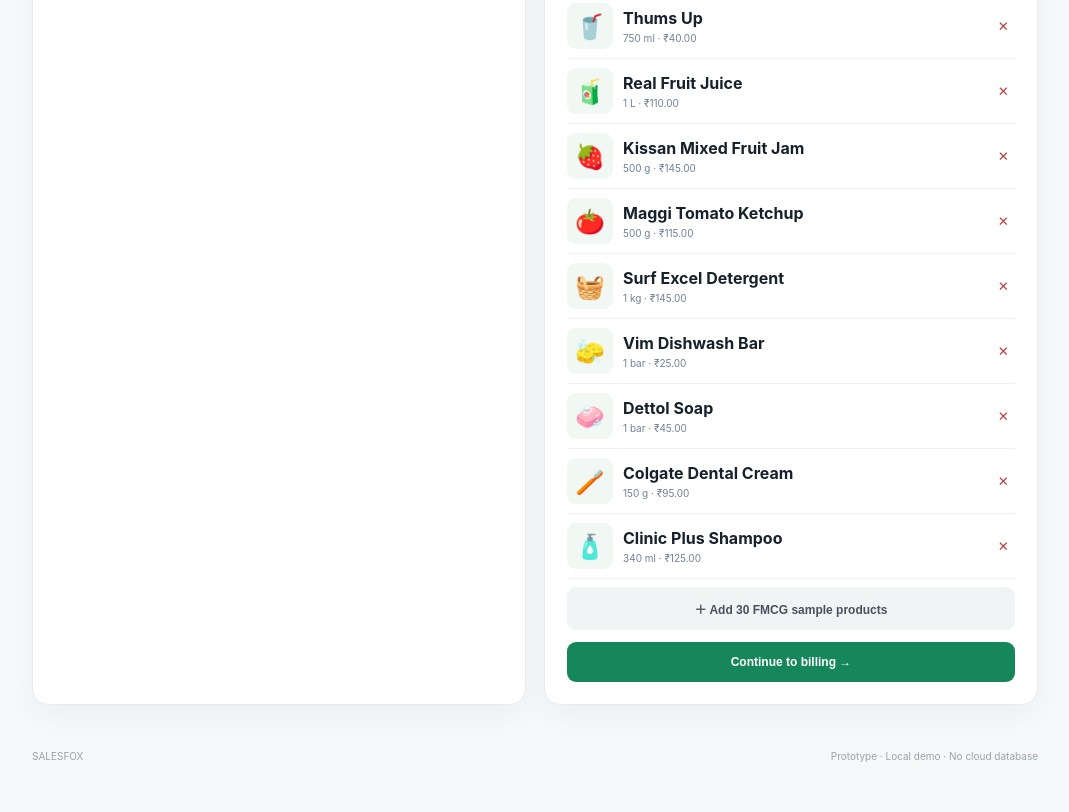
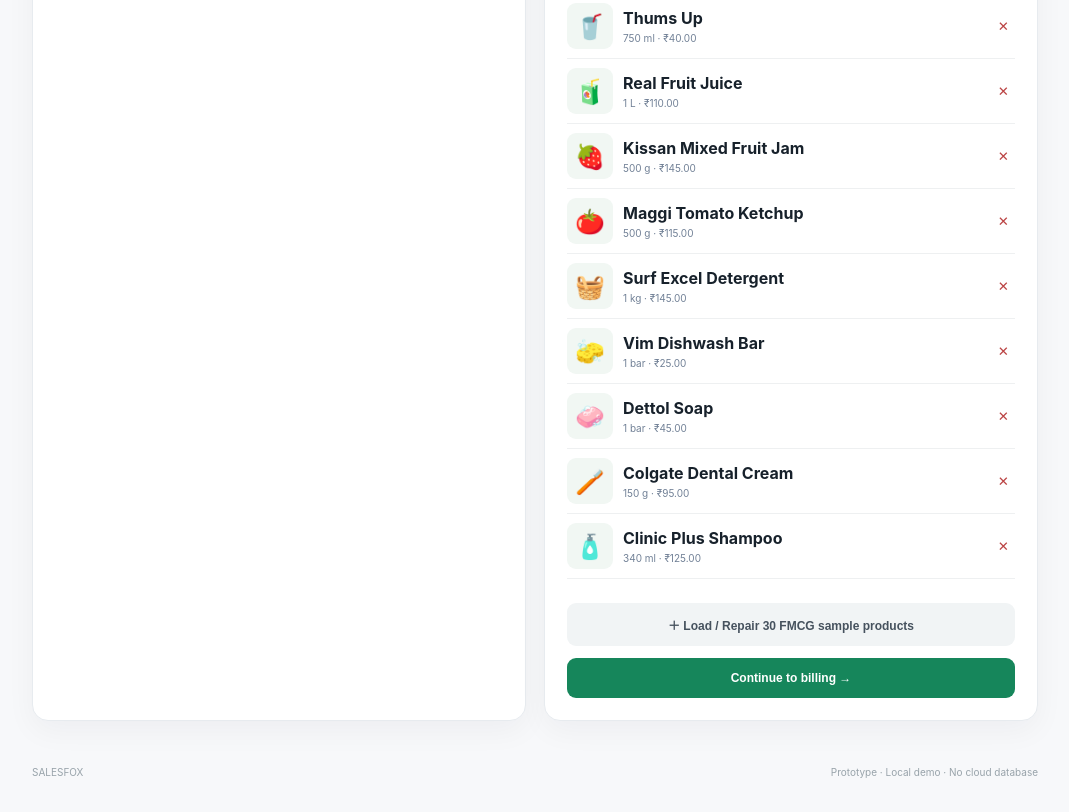
Before and after one commit to vibhvesh/SalesFox, a plain HTML site: page index.html in a window 1280 px wide. Shown: the part 2159-2971 px from the top of the page, without its empty margins (105-1174 px from the left). Drawn offline with Linux system fonts and the light colour scheme.

Commit message:
Add visible catalogue load status and refresh static asset cache

```diff
--- a/index.html
+++ b/index.html
@@ -1,11 +1,11 @@
 <!doctype html>
-<html lang="en"><head><meta charset="utf-8"><meta name="viewport" content="width=device-width,initial-scale=1"><meta name="theme-color" content="#f7f8fa"><title>SalesFox — Voice-first retail billing</title><link rel="stylesheet" href="style.css"></head>
+<html lang="en"><head><meta charset="utf-8"><meta name="viewport" content="width=device-width,initial-scale=1"><meta name="theme-color" content="#f7f8fa"><title>SalesFox — Voice-first retail billing</title><link rel="stylesheet" href="style.css?v=20261120-2"></head>
 <body>
 <header><div class="brand"><span class="logo">S</span><div><b>SalesFox</b><small>Simple voice billing</small></div></div><span class="saved">● Saved on this device</span></header>
 <main><section class="hero"><p class="eyebrow">YOUR SHOP, MADE SIMPLE</p><h1>Speak. Add. Bill.</h1><p>Add your products once. Then speak naturally to build a bill.</p></section>
 <section id="productsScreen"><section class="discovery"><div class="discovery-copy"><span class="eyebrow">SALESFOX PRACTICE ARENA</span><h2>Learn products. Speak confidently.</h2><p>Practice product names with quick picture challenges and earn your score.</p><button id="launchTraining" class="challenge-button">🎯 Play product challenge</button></div><div class="discovery-art">🏆<small>30 PRODUCT CHALLENGE</small></div></section><section class="top-products panel"><div class="top-products-head"><div><h2>⭐ Top 10 products</h2><p>Your most-used products appear here.</p></div><span class="live-pill">QUICK LIST</span></div><div id="homeTopProducts" class="home-top-products"></div></section><div class="heading"><div><h2>Add your products</h2><p>Take a photo and enter product details.</p></div><b id="count">0 / 30 added</b></div><div class="columns">
 <form id="productForm" class="panel"><h3>＋ New product</h3><label class="photo" for="photo"><input id="photo" type="file" accept="image/*" capture="environment" required><span id="photoText">📷 Take product photo</span><img id="preview" hidden></label><label>Product name<input id="name" required placeholder="e.g. Tata Salt"></label><div class="two"><label>Size / unit<input id="unit" placeholder="1 kg"></label><label>Selling price (₹)<input id="price" type="number" min="0.01" step="0.01" required placeholder="28"></label></div><button class="primary">Save product →</button><small class="note">Photos and products stay in this browser. Add up to 30 products.</small></form>
-<div class="panel"><h3>Your catalogue</h3><div id="catalogue" class="catalogue"><p class="empty">Your saved products will appear here.</p></div><button id="loadSamples" class="secondary">＋ Add 30 FMCG sample products</button><button id="goBilling" class="primary" disabled>Continue to billing →</button></div></div></section>
+<div class="panel"><h3>Your catalogue</h3><div id="catalogue" class="catalogue"><p class="empty">Loading product catalogue…</p></div><p id="catalogueStatus" class="catalogue-status" role="status" aria-live="polite"></p><button id="loadSamples" type="button" class="secondary">＋ Load / Repair 30 FMCG sample products</button><button id="goBilling" class="primary" disabled>Continue to billing →</button></div></div></section>
 <section id="trainingScreen" hidden><div class="heading"><div><h2>Product recognition training</h2><p>Look at the picture. Press PTT and say the product name.</p></div><button id="trainingBack" class="plain">← Products</button></div><div class="training-panel panel"><div class="training-top"><span id="trainingCount">Question 1 of 30</span><span id="trainingScore">Score: 0 / 0</span></div><div id="trainingPicture" class="training-picture"></div><h2 class="training-question">What is this product?</h2><p class="note center">Say the product name only. PTT OFF submits your answer.</p><button id="trainingMic" class="mic">🎙<span>PTT</span></button><p id="trainingStatus" class="note center">Press PTT to answer</p><div id="trainingResult" class="training-result" hidden></div><div class="training-actions"><button id="nextTraining" class="primary" disabled>Next product →</button><button id="finishTraining" class="secondary" hidden>Finish training</button></div></div></section>
 <section id="billingScreen" hidden><div class="heading"><div><h2>Voice billing</h2><p>One product per PTT message. Speak, stop, then speak the next.</p></div><button id="back" class="plain">← Products</button></div>
 <div class="panel bill-controls"><div class="billing-actions"><button id="startBill" class="primary">▶ Start billing</button><button id="cancelBill" class="secondary">✕ Cancel billing</button></div><p id="billStatus" class="note center">Start a bill before sending product messages.</p></div>
@@ -16,4 +16,4 @@
 <div class="two"><input id="command" placeholder="Or type: 2 Tata Salt"><button id="send" class="primary" disabled>Add</button></div><p class="note">Say “2 Tata Salt” to add quantity two. “Start billing” and “Cancel billing” are also voice commands.</p><h3>PTT stream messages</h3><div id="log" class="log"></div></div>
 <div class="panel"><h3>Current bill <small id="draftLabel">Not started</small></h3><div id="basket"></div><div class="total"><b>Total</b><strong id="total">₹0.00</strong></div><button id="confirm" class="primary" disabled>Bill → Generate invoice</button><p class="note center">The bill is generated only when you press this button.</p></div></div></section>
 <section id="invoiceScreen" hidden><div class="hero center"><p class="eyebrow">BILL GENERATED</p><h1>All done!</h1><p>Your invoice is ready.</p></div><div id="invoice" class="panel invoice"></div><div class="actions"><button id="print" class="primary">Print / Save PDF</button><button id="another" class="secondary">Create another bill</button></div></section>
-<footer>SALESFOX <span>Prototype · Local demo · No cloud database</span></footer></main><script src="app.js"></script></body></html>
+<footer>SALESFOX <span>Prototype · Local demo · No cloud database</span></footer></main><script src="app.js?v=20261120-2"></script></body></html>
```
